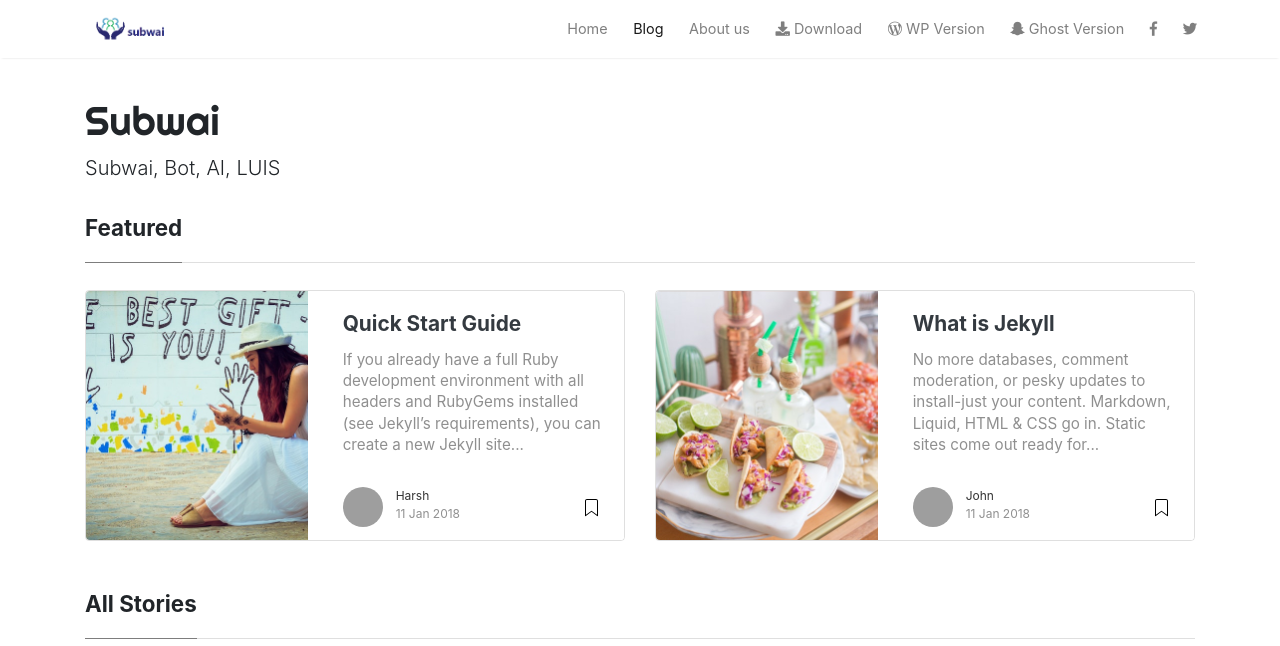
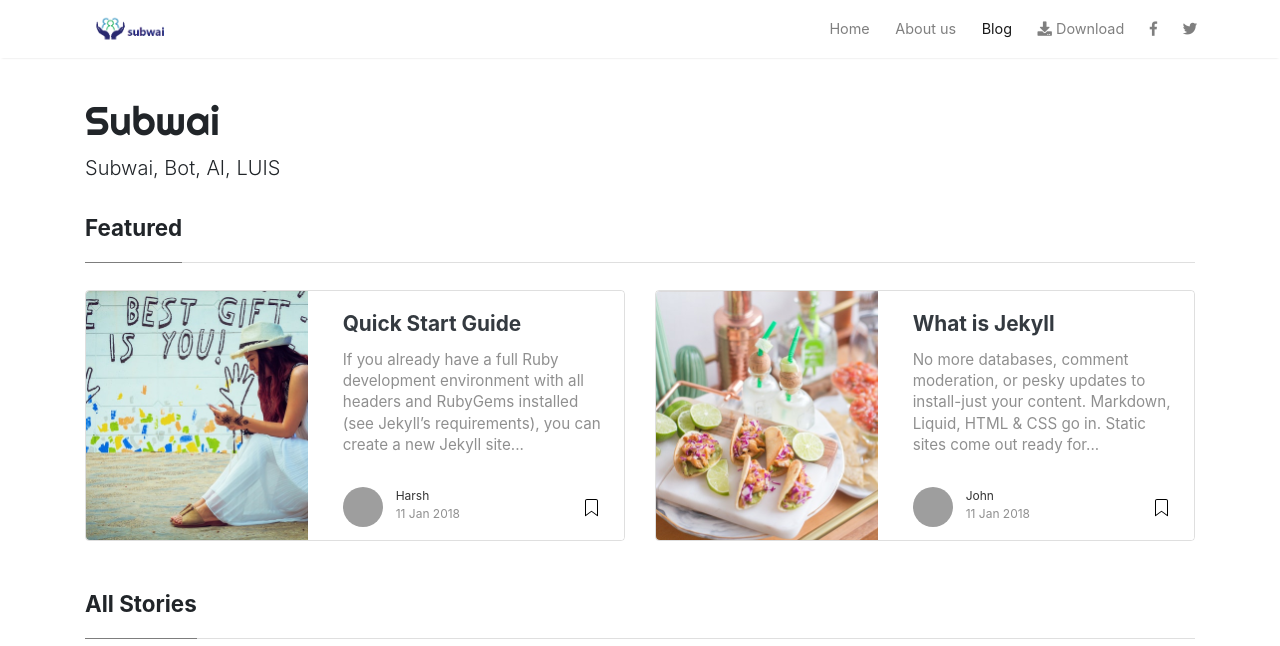
Before and after one commit to harshgupta88/askPio_blog, a Jekyll site: the page built from index.html, in a window 1280 px wide. Shown: the top 646 px of the page. Built offline with Jekyll 4.4.1, drawn with Linux system fonts in a browser that asks for light colours; nearby versions of some CDN libraries; the list of posts is cut into pages by our own code; comment, search, counter and statistics services are not loaded; grey boxes are pictures that could not be loaded.

Commit message:
Update default.html

```diff
--- a/_layouts/default.html
+++ b/_layouts/default.html
@@ -63,6 +63,11 @@
                 <li class="nav-item">
               	  <a class="nav-link" href="{{ site.mainurl }}/Home">Home</a>
                 </li>
+
+		<li class="nav-item">
+              	  <a class="nav-link" href="{{ site.mainurl }}/about">About us</a>
+                </li>
+
                 {% if page.url == "/" %}
                 <li class="nav-item active">
                 {% else %}
@@ -72,19 +77,7 @@
                 </li>
 
                 <li class="nav-item">
-              	  <a class="nav-link" href="{{ site.mainurl }}/about">About us</a>
-                </li>
-
-                <li class="nav-item">
                 <a class="nav-link" href="https://github.com/wowthemesnet/mediumish-theme-jekyll/archive/master.zip"><i class="fas fa-download"></i> Download</a>
-                </li>
-
-                <li class="nav-item">
-                <a target="_blank" class="nav-link" href="https://www.wowthemes.net/themes/mediumish-wordpress/"><i class="fab fa-wordpress-simple"></i> WP Version</a>
-                </li>
-
-                <li class="nav-item">
-                <a target="_blank" class="nav-link" href="https://www.wowthemes.net/themes/mediumish-ghost/"><i class="fab fa-snapchat-ghost"></i> Ghost Version</a>
                 </li>
 
                 <li class="nav-item">
```
